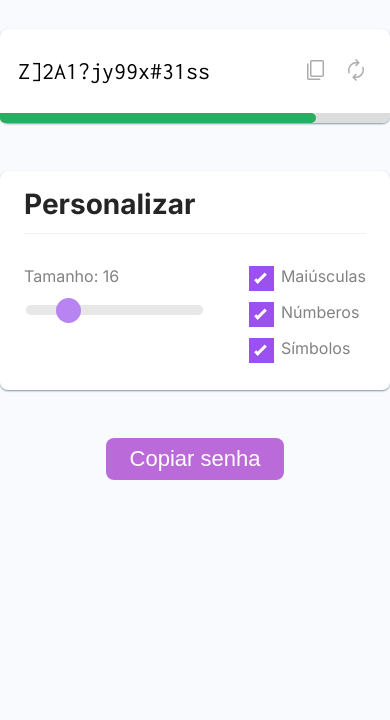
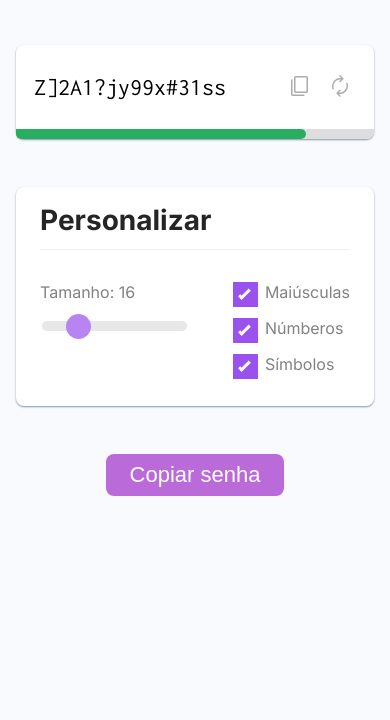
Before and after one commit to ribshow/generate, a plain HTML site: page index.html in a window 390 px wide. Shown: the part 124-844 px from the top of the page. Drawn offline with Linux system fonts and the light colour scheme.

Commit message:
update styles

```diff
--- a/style.css
+++ b/style.css
@@ -7,6 +7,7 @@ body {
 main {
     max-width: 780px;
     margin: 0 auto;
+    padding: 1rem;
 }
 .hero {
     text-align: center;
@@ -226,4 +227,7 @@ main {
     .password .actions img{
         width: 24px;
     }
+    main{
+        padding: 1rem;
+    }
 }
```
